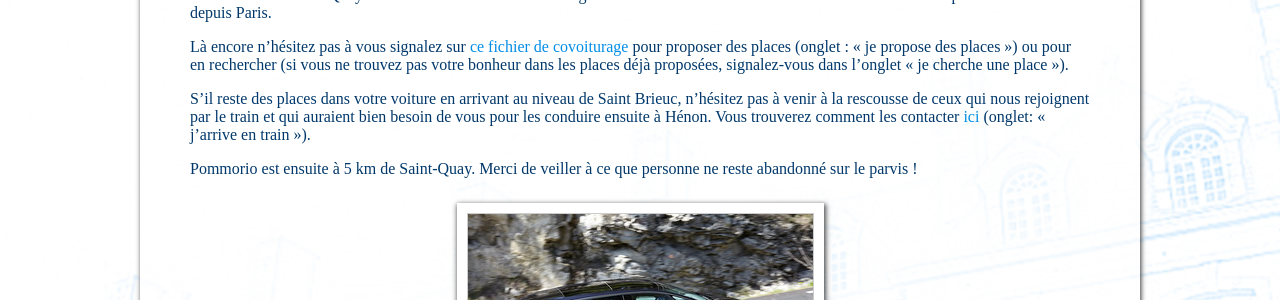
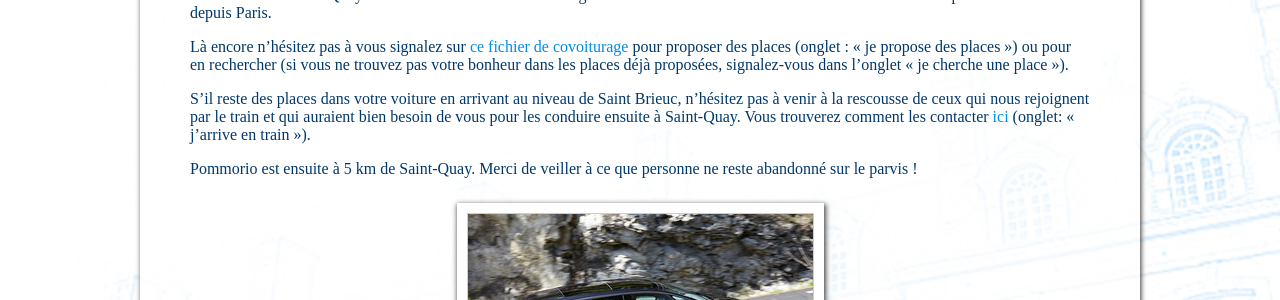
Before and after one commit to site-mariage/site-mariage-GwenaelleEtPierre, a Jekyll site: the page built from enpratique.html, in a window 1280 px wide and 900 px high, scrolled down 1682 px. Shown: the part 170-470 px from the top of the window. Built offline with Jekyll 4.4.1, drawn with Linux system fonts in a browser that asks for light colours; some web fonts are replaced.

Commit message:
Hénon -> Saint-Quay

```diff
--- a/enpratique.html
+++ b/enpratique.html
@@ -133,9 +133,9 @@ Voici le chemin pour vous rendre du casino à l'église.
   S’il reste des places dans votre voiture en arrivant au niveau de
   Saint Brieuc, n’hésitez pas à venir à la rescousse de ceux qui nous
   rejoignent par le train et qui auraient bien besoin de vous pour les
-  conduire ensuite à Hénon. Vous trouverez comment les
-  contacter <a href="{{ page.url-cov }}">ici</a>
-  (onglet: « j’arrive en train »).
+  conduire ensuite à Saint-Quay. Vous trouverez comment les
+  contacter <a href="{{ page.url-cov }}">ici</a> (onglet: « j’arrive
+  en train »).
 </p>
 
 <p>
```
